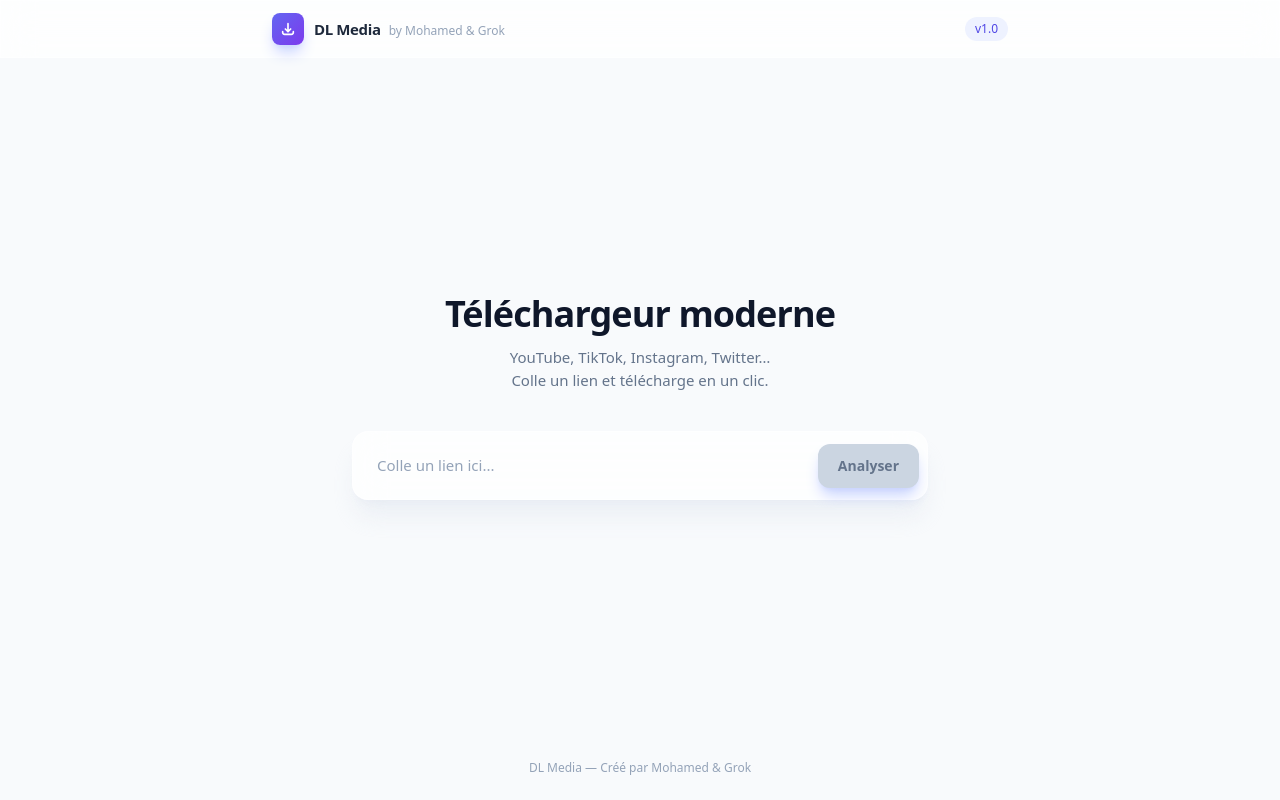
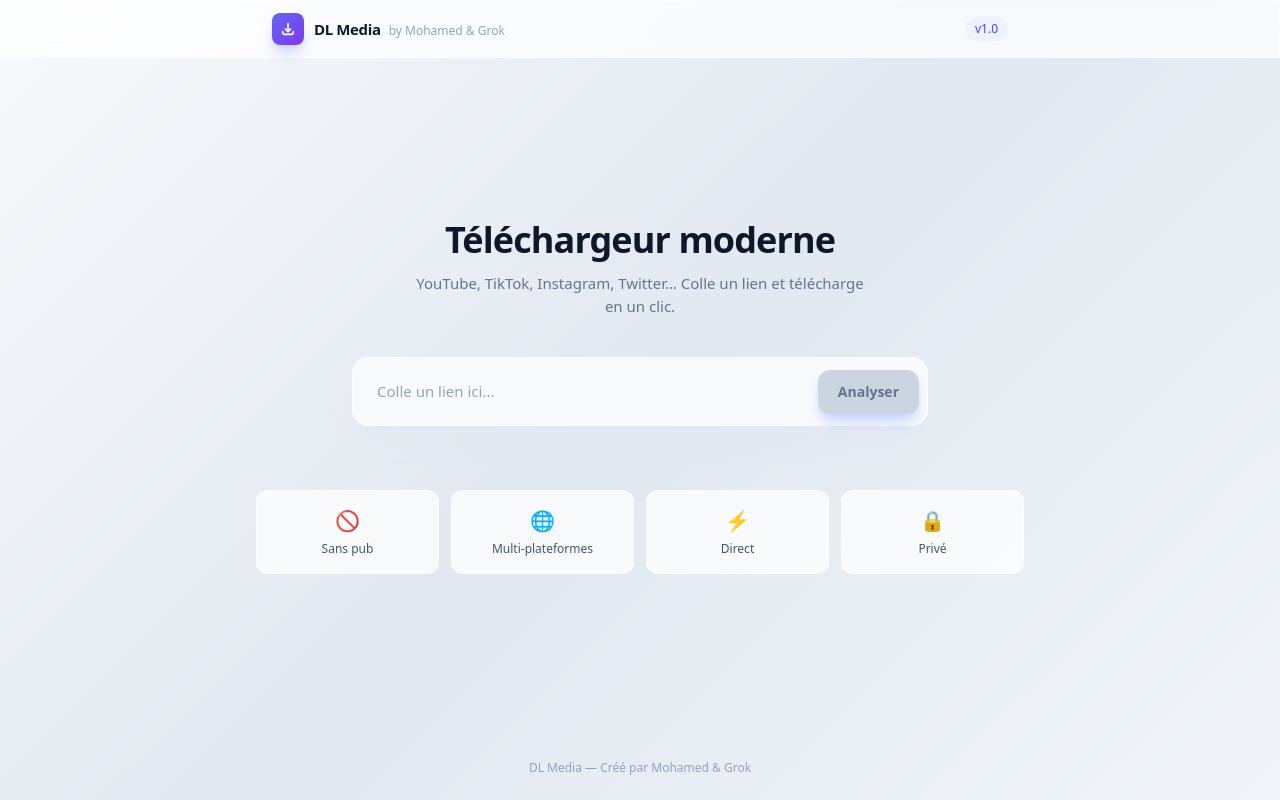
Before and after one commit to mohamedProgrammer120/dlmedia, a Next.js app: page / in a window 1280 px wide. Built offline with nearby package versions, Linux system fonts and the light colour scheme.

Commit message:
Refactor URL handling and improve error handling
Refactor URL handling in paste and analyze functions, improve error handling, and update UI elements for better user experience.

```diff
--- a/app/page.js
+++ b/app/page.js
@@ -1,47 +1,30 @@
 "use client";
-
 import { useState, useRef, useCallback } from "react";
-
 export default function Home() {
   const [url, setUrl] = useState("");
   const [analyzing, setAnalyzing] = useState(false);
   const [error, setError] = useState(null);
   const [info, setInfo] = useState(null);
   const [downloading, setDownloading] = useState(null);
-
   const inputRef = useRef(null);
-
-  const cleanInputUrl = (rawUrl) => {
-    if (!rawUrl) return "";
-    const matched = rawUrl.match(/(https?:\/\/[^\s]+)/);
-    return matched ? matched[0] : rawUrl.trim();
-  };
-
   const handlePaste = useCallback((e) => {
     const pasted = e.clipboardData.getData("text").trim();
     if (pasted) {
-      const cleaned = cleanInputUrl(pasted);
-      setUrl(cleaned);
-      setTimeout(() => analyze(cleaned), 200);
+      setUrl(pasted);
+      setTimeout(() => analyze(pasted), 200);
     }
   }, []);
-
   const analyze = async (targetUrl = url) => {
-    const cleanedUrl = cleanInputUrl(targetUrl);
-    if (!cleanedUrl) return;
-
-    setUrl(cleanedUrl);
+    if (!targetUrl.trim()) return;
     setAnalyzing(true);
     setError(null);
     setInfo(null);
-
     try {
       const res = await fetch("/api/analyze", {
         method: "POST",
         headers: { "Content-Type": "application/json" },
-        body: JSON.stringify({ url: cleanedUrl }),
+        body: JSON.stringify({ url: targetUrl.trim() }),
       });
-
       const data = await res.json();
       if (!data.ok) {
         setError(data.error || "Erreur d'analyse");
@@ -54,48 +37,37 @@ export default function Home() {
       setAnalyzing(false);
     }
   };
-
   const download = async (format, quality = "1080") => {
     if (!info?.url) return;
-
     setDownloading(`${format}-${quality}`);
     setError(null);
-
     try {
       const res = await fetch("/api/download", {
         method: "POST",
         headers: { "Content-Type": "application/json" },
         body: JSON.stringify({ url: info.url, format, quality }),
       });
-
       const data = await res.json();
-
-      if (!res.ok || !data.ok) {
-        throw new Error(data.error || "Échec de récupération du lien de téléchargement.");
-      }
-
-      if (data.downloadUrl) {
+      if (!data.ok) throw new Error(data.error || "Échec du téléchargement");
       const a = document.createElement("a");
       a.href = data.downloadUrl;
-        a.download = data.filename || `media.${format === "mp3" ? "mp3" : "mp4"}`;
+      a.download = data.filename || `video.${format === "mp3" ? "mp3" : "mp4"}`;
       a.target = "_blank";
       a.rel = "noopener noreferrer";
       document.body.appendChild(a);
       a.click();
-        a.remove();
-      } else {
-        throw new Error("Lien de téléchargement introuvable.");
-      }
+      document.body.removeChild(a);
     } catch (err) {
       setError(err.message || "Erreur lors du téléchargement");
     } finally {
       setDownloading(null);
     }
   };
+  return (
+    <div className="min-h-screen flex flex-col">
 
-  return (
-    <div className="min-h-screen flex flex-col bg-slate-50 text-slate-800">
-      <header className="sticky top-0 z-50 glass border-b border-white/40 bg-white/80 backdrop-blur-md">
+      {/* ===== TOP BAR ===== */}
+      <header className="sticky top-0 z-50 glass border-b border-white/40">
         <div className="max-w-3xl mx-auto px-4 h-14 flex items-center justify-between">
           <div className="flex items-center gap-2.5">
             <div className="w-8 h-8 rounded-lg bg-gradient-to-br from-indigo-500 to-violet-600 flex items-center justify-center shadow-lg shadow-indigo-200">
@@ -113,20 +85,22 @@ export default function Home() {
           </div>
         </div>
       </header>
+      {/* ===== MAIN ===== */}
+      <main className="flex-1 flex flex-col items-center justify-center px-4 py-10">
 
-      <main className="flex-1 flex flex-col items-center justify-center px-4 py-10">
-        <div className="text-center mb-10">
+        {/* Hero */}
+        <div className="text-center mb-10 animate-fade-up">
           <h1 className="text-3xl sm:text-4xl font-bold tracking-tight text-slate-900">
             Téléchargeur moderne
           </h1>
           <p className="mt-3 text-slate-500 text-[15px] max-w-md mx-auto">
-            YouTube, TikTok, Instagram, Twitter…<br />
+            YouTube, TikTok, Instagram, Twitter…
             Colle un lien et télécharge en un clic.
           </p>
         </div>
-
-        <div className="w-full max-w-xl">
-          <div className="glass rounded-2xl p-2 shadow-xl shadow-slate-200/60 bg-white border border-slate-100">
+        {/* Search Card */}
+        <div className="w-full max-w-xl animate-fade-up" style={{ animationDelay: "0.08s" }}>
+          <div className="glass rounded-2xl p-2 shadow-xl shadow-slate-200/60">
             <div className="flex items-center gap-2">
               <input
                 ref={inputRef}
@@ -154,9 +128,9 @@ export default function Home() {
               </button>
             </div>
           </div>
-
+          {/* Error */}
           {error && (
-            <div className="mt-4 glass rounded-xl px-4 py-3 text-sm text-red-600 flex items-center gap-2.5 border border-red-100 bg-red-50/50">
+            <div className="mt-4 animate-scale-in glass rounded-xl px-4 py-3 text-sm text-red-600 flex items-center gap-2.5 border border-red-100">
               <svg className="w-4.5 h-4.5 shrink-0" fill="none" viewBox="0 0 24 24" stroke="currentColor">
                 <path strokeLinecap="round" strokeLinejoin="round" strokeWidth={2} d="M12 8v4m0 4h.01M21 12a9 9 0 11-18 0 9 9 0 0118 0z" />
               </svg>
@@ -164,10 +138,10 @@ export default function Home() {
             </div>
           )}
         </div>
-
+        {/* Skeleton */}
         {analyzing && (
-          <div className="w-full max-w-xl mt-8">
-            <div className="glass rounded-2xl overflow-hidden shadow-xl shadow-slate-200/50 bg-white border border-slate-100">
+          <div className="w-full max-w-xl mt-8 animate-scale-in">
+            <div className="glass rounded-2xl overflow-hidden shadow-xl shadow-slate-200/50">
               <div className="aspect-video bg-slate-100/80 animate-pulse" />
               <div className="p-5 space-y-3">
                 <div className="h-5 bg-slate-100 rounded-lg w-3/4 animate-pulse" />
@@ -176,10 +150,10 @@ export default function Home() {
             </div>
           </div>
         )}
-
+        {/* Result Card */}
         {info && !analyzing && (
-          <div className="w-full max-w-xl mt-8">
-            <div className="glass rounded-2xl overflow-hidden shadow-xl shadow-slate-200/60 bg-white border border-slate-100">
+          <div className="w-full max-w-xl mt-8 animate-scale-in">
+            <div className="glass rounded-2xl overflow-hidden shadow-xl shadow-slate-200/60">
               {info.thumbnail && (
                 <div className="relative aspect-video bg-slate-100 overflow-hidden">
                   <img
@@ -194,7 +168,6 @@ export default function Home() {
                   />
                 </div>
               )}
-
               <div className="p-5 sm:p-6">
                 <h2 className="text-[17px] font-semibold text-slate-900 leading-snug line-clamp-2">
                   {info.title}
@@ -207,7 +180,6 @@ export default function Home() {
                     </span>
                   )}
                 </p>
-
                 <div className="mt-6 space-y-3">
                   <p className="text-[11px] font-semibold uppercase tracking-wider text-slate-400">
                     Qualité
@@ -219,7 +191,7 @@ export default function Home() {
                         key={q}
                         onClick={() => download("mp4", q)}
                         disabled={!!downloading}
-                        className="py-3 rounded-xl bg-indigo-50 hover:bg-indigo-100 text-indigo-700 text-sm font-semibold transition-all active:scale-95 disabled:opacity-50 flex items-center justify-center"
+                        className="py-3 rounded-xl bg-indigo-50 hover:bg-indigo-100 text-indigo-700 text-sm font-semibold transition-all active:scale-95 disabled:opacity-50"
                       >
                         {downloading === `mp4-${q}` ? (
                           <svg className="animate-spin h-4 w-4 mx-auto" viewBox="0 0 24 24">
@@ -232,7 +204,6 @@ export default function Home() {
                       </button>
                     ))}
                   </div>
-
                   <button
                     onClick={() => download("mp3")}
                     disabled={!!downloading}
@@ -244,7 +215,7 @@ export default function Home() {
                           <circle className="opacity-25" cx="12" cy="12" r="10" stroke="currentColor" strokeWidth="4" fill="none" />
                           <path className="opacity-75" fill="currentColor" d="M4 12a8 8 0 018-8v4a4 4 0 00-4 4H4z" />
                         </svg>
-                        Téléchargement en cours...
+                        Préparation...
                       </>
                     ) : (
                       "Télécharger MP3"
@@ -255,8 +226,24 @@ export default function Home() {
             </div>
           </div>
         )}
+        {/* Features (only when no result) */}
+        {!info && !analyzing && (
+          <div className="w-full max-w-3xl mt-16 grid grid-cols-2 sm:grid-cols-4 gap-3 animate-fade-up" style={{ animationDelay: "0.15s" }}>
+            {[
+              { title: "Sans pub", icon: "🚫" },
+              { title: "Multi-plateformes", icon: "🌐" },
+              { title: "Direct", icon: "⚡" },
+              { title: "Privé", icon: "🔒" },
+            ].map((item, i) => (
+              <div key={i} className="glass rounded-xl py-4 px-3 text-center">
+                <div className="text-xl mb-1.5">{item.icon}</div>
+                <div className="text-xs font-medium text-slate-600">{item.title}</div>
+              </div>
+            ))}
+          </div>
+        )}
       </main>
-
+      {/* ===== FOOTER ===== */}
       <footer className="py-6 text-center text-xs text-slate-400">
         DL Media — Créé par Mohamed & Grok
       </footer>
```
Lines whose indentation alone changed are shown as unchanged.
